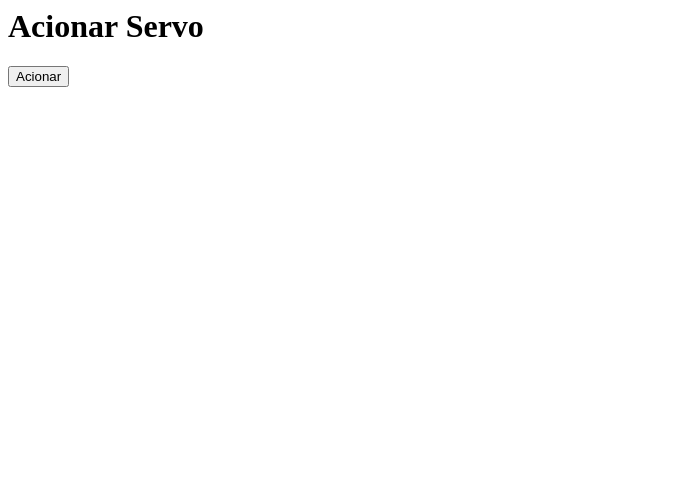
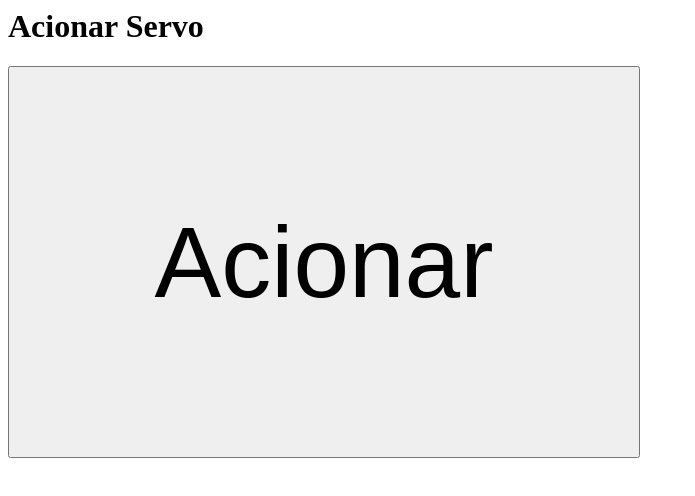
Before and after one commit to tenaltmann/operacao_aciona_coleira, a website: page web-serial-server/public/index.html in a window 1280 px wide. Shown: the whole page, without its empty margins (0-695 px from the left). Drawn offline with Linux system fonts and the light colour scheme.

Commit message:
Alteração no tamanho do botão

```diff
--- a/web-serial-server/public/index.html
+++ b/web-serial-server/public/index.html
@@ -5,7 +5,7 @@
 </head>
 <body>
   <h1>Acionar Servo</h1>
-  <button id="run">Acionar</button>
+  <button id="run" style="width: 50%; height: 50%; font-size: 100px;">Acionar</button>
 
   <script>
     const btn = document.getElementById('run');
```
